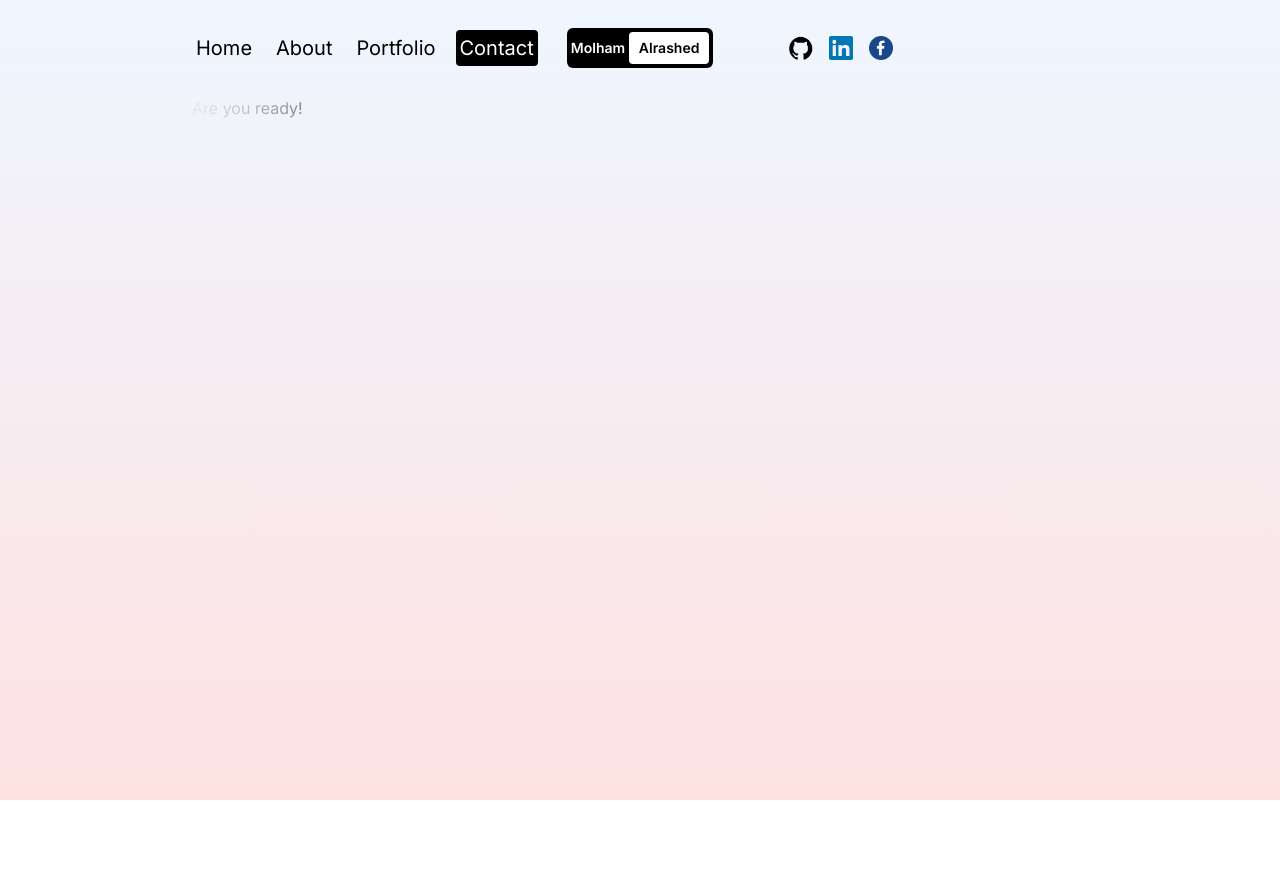
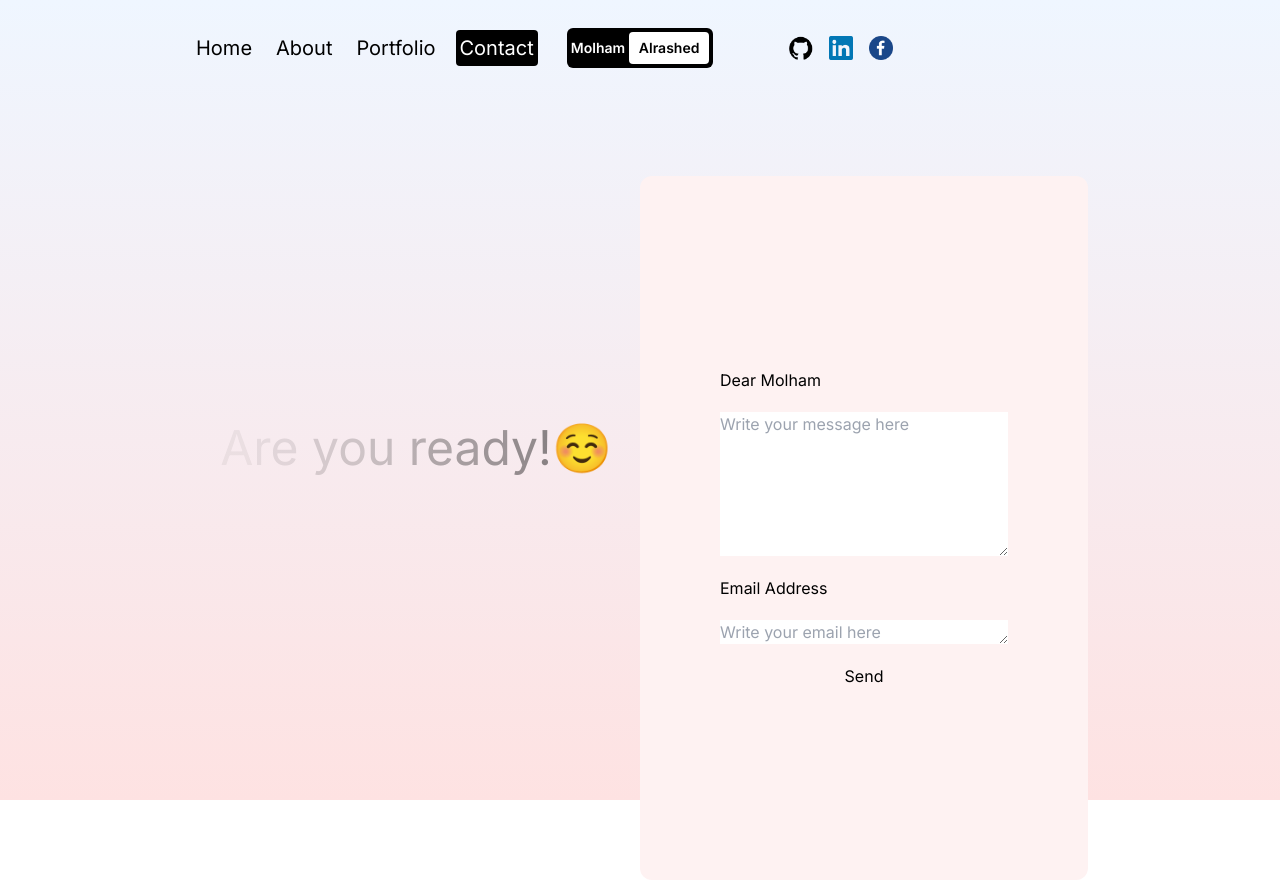
Before and after one commit to molhamalrashed/my-portfolio-, a Next.js app: page /contact in a window 1280 px wide. Before the commit the page ends 800 px from the top, so only its background shows below. Built offline with nearby package versions, Linux system fonts and the light colour scheme.

Commit message:
animation

```diff
--- a/src/app/contact/page.jsx
+++ b/src/app/contact/page.jsx
@@ -8,15 +8,22 @@ return (
     <motion.div className='h-full' initial={{y:"-200vh"}} animate={{y:"0%"}} transition={{duration:1}} >
         <div className="h-full flex flex-col lg:flex-row px-4 sm:px-8 md:px-12 lg:px-20 xl:px-48">
         {/* Text Container */}
-        <div className="h-1/2 lg:h-full lg:w-1/2">
-        <motion.div>
+        <div className="h-1/2 lg:h-full lg:w-1/2 flex items-center justify-center text-5xl">
+        <div>
             {text.split("").map((letter,index)=>(
                 <motion.span key={index} initial={{opacity:1}} animate={{opacity:0}} transition={{duration:3, delay:index*0.1, repeat:Infinity}}>{letter}</motion.span>
             ))}
-        </motion.div>
+              ☺️
+        </div>
         </div>
         {/* Form Container */}
-        <div className="h-1/2 lg:h-full lg:w-1/2"></div>
+        <div className="h-1/2 lg:h-full lg:w-1/2 flex flex-col justify-center gap-5 bg-red-50 rounded-xl p-20 mt-20 ">
+            <span>Dear Molham</span>
+            <textarea rows={6} placeholder="Write your message here"></textarea>
+            <span>Email Address</span>
+            <textarea rows={1} placeholder="Write your email here"></textarea>
+            <button className="">Send</button>
+        </div>
         </div>
     </motion.div>
 )
```
